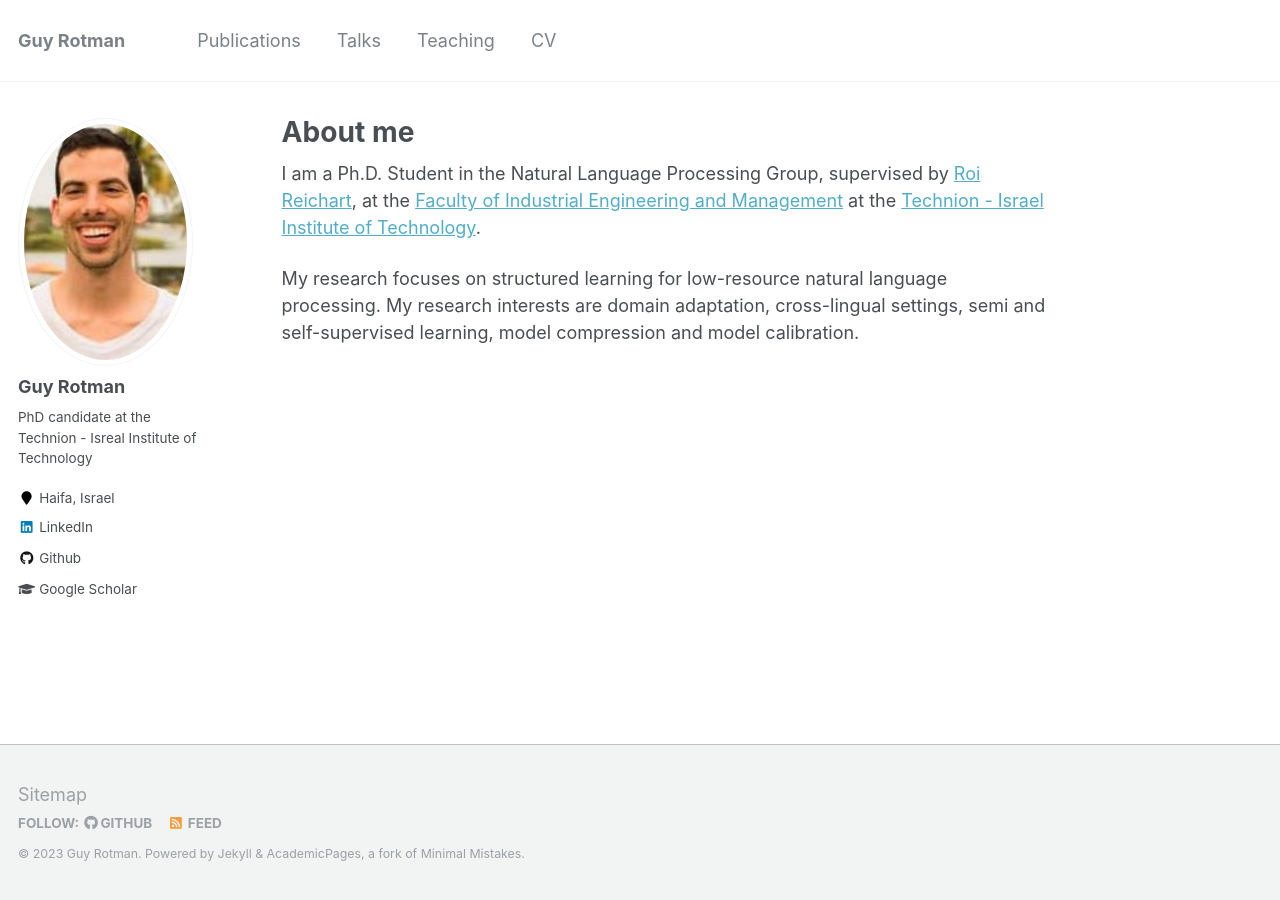
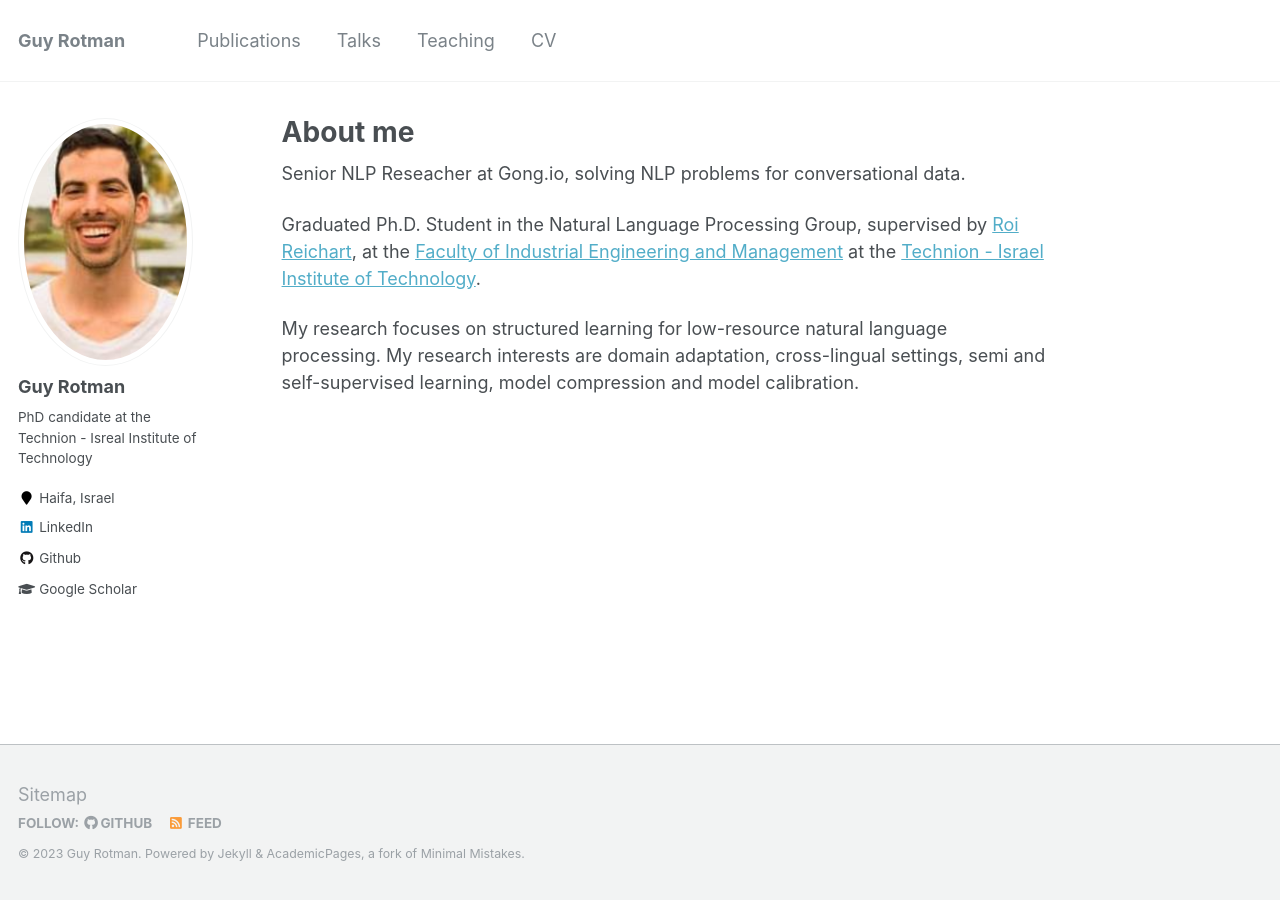
Before and after one commit to rotmanguy/rotmanguy.github.io, a Jekyll site: the page built from _pages/about.md, in a window 1280 px wide. Built offline with Jekyll 4.4.1, drawn with Linux system fonts in a browser that asks for light colours.

Commit message:
Update about.md

```diff
--- a/_pages/about.md
+++ b/_pages/about.md
@@ -7,7 +7,8 @@ redirect_from:
   - /about/
   - /about.html
 ---
+Senior NLP Reseacher at Gong.io, solving NLP problems for conversational data.
 
-I am a Ph.D. Student in the Natural Language Processing Group, supervised by <a href = "https://ie.technion.ac.il/~roiri/">Roi Reichart</a>, at the <a href = "http://ie.technion.ac.il">Faculty of Industrial Engineering and Management</a> at the <a href = "http://www.technion.ac.il">Technion - Israel Institute of Technology</a>.
+Graduated Ph.D. Student in the Natural Language Processing Group, supervised by <a href = "https://ie.technion.ac.il/~roiri/">Roi Reichart</a>, at the <a href = "http://ie.technion.ac.il">Faculty of Industrial Engineering and Management</a> at the <a href = "http://www.technion.ac.il">Technion - Israel Institute of Technology</a>.
 
 My research focuses on structured learning for low-resource natural language processing. My research interests are domain adaptation, cross-lingual settings, semi and self-supervised learning, model compression and model calibration.
```
